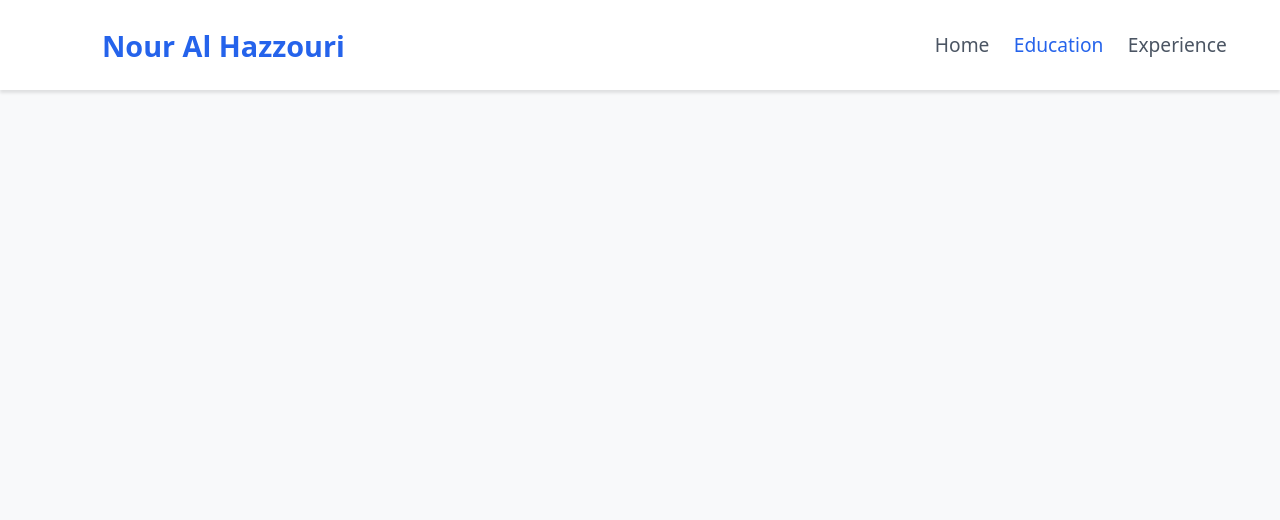
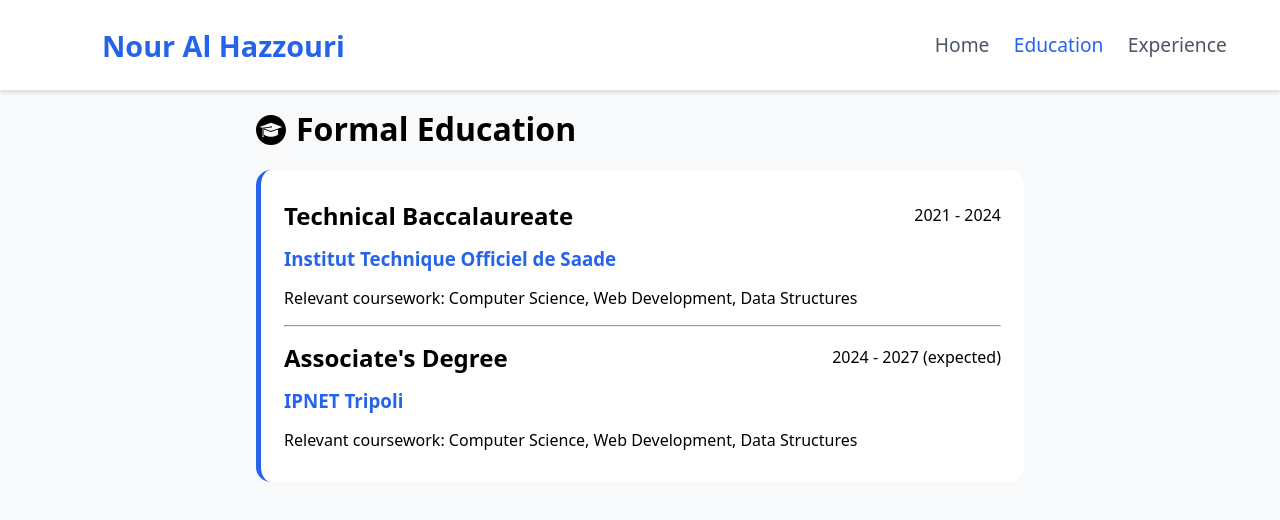
Before and after one commit to Nour-Al-Hazzouri/my-portfolio, a website: page pages/education.html in a window 1280 px wide. Drawn offline with nearby package versions, Linux system fonts and the light colour scheme.

Commit message:
Education Main Content First Section
Created the education page's main content layout
Started with the formal education section

```diff
--- a/pages/education.html
+++ b/pages/education.html
@@ -17,5 +17,30 @@
             </ul>
         </nav>
     </header>
+    <main>
+        <div class="title">
+            <img src="../assets/graduation-cap-circular-button-svgrepo-com.svg" alt="">
+            <h1>Formal Education</h1>
+        </div>
+        <section class="education">
+            <section>
+                <div class="date">
+                    <h2>Technical Baccalaureate</h2>
+                    <span>2021 - 2024</span>
+                </div>
+                <h3>Institut Technique Officiel de Saade</h3>
+                <p>Relevant coursework: Computer Science, Web Development, Data Structures</p>
+            </section>
+            <hr>
+            <section>
+                <div class="date">
+                    <h2>Associate's Degree</h2>
+                    <span>2024 - 2027 (expected)</span>
+                </div>
+                <h3>IPNET Tripoli</h3>
+                <p>Relevant coursework: Computer Science, Web Development, Data Structures</p>
+            </section>
+        </section>
+    </main>
 </body>
 </html>
--- a/styles.css
+++ b/styles.css
@@ -11,9 +11,10 @@
     --card-radius: 15px;
     --card-margin-top: 3rem;
     --card-margin: 1rem;
-    --card-padding: 6%;
+    --card-padding: 3%;
     --font-size: clamp(1.3rem, 1rem, 2rem);;
     --icon-width: 50px;
+    --education-icons: 30px;
     --content-padding: 0 10px 20px 10px;
 }
 /* General styling for the body */
@@ -60,16 +61,15 @@ header h1 a {
 }
 /* Start main content styling */
 .home {
-    max-width: 70%;
     display: grid;
     grid-template-rows: repeat(3, max-content);
-    justify-content: center;
-    align-items: center;
     margin: var(--center);
+    max-width: 70%;
     margin-top: var(--card-margin-top);
     margin-bottom: var(--card-margin-top);
 
 }
+
 .home section > img {
     width: 250px;
     height: auto;
@@ -129,3 +129,43 @@ footer {
     background-color: var(--white-background);
     box-shadow: 0 -3px 3px rgba(0, 0, 0, 0.1);
 }
+
+/* Education Page */
+/* Start Main content styling */
+main {
+    width: 60%;
+    margin: var(--center);
+}
+.education {
+    width: 100%;
+   display: grid;
+   grid-template-rows: repeat(auto-fill, max-content);
+   background-color: var(--white-background);
+   padding: var(--card-padding);
+   border-radius: var(--card-radius);
+   border-left: 5px var(--primary-blue) solid;
+}
+hr {
+    width: 100%;
+}
+.title {
+    display: flex;
+    gap: 10px;
+}
+.title img {
+    width: var(--education-icons);
+    height: auto;
+}
+.education > section {
+    display: flex;
+    flex-direction: column;
+    line-height: 5px;
+}
+.date {
+    display: flex;
+    align-items: center;
+    justify-content: space-between;
+}
+.date + h3 {
+    color: var(--primary-blue);
+}
```
Also changed, not shown: assets/graduation-cap-circular-button-svgrepo-com.svg (added).
